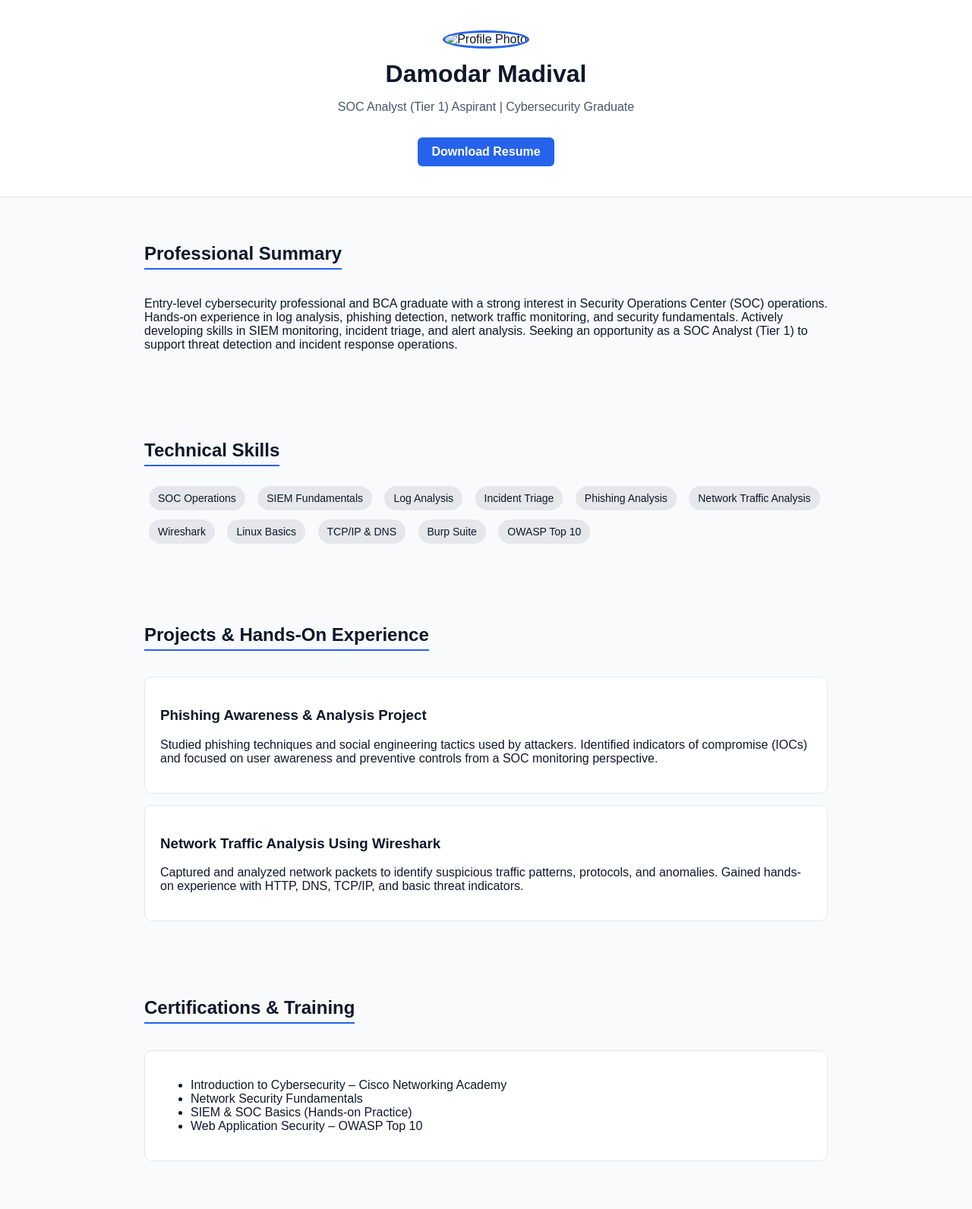
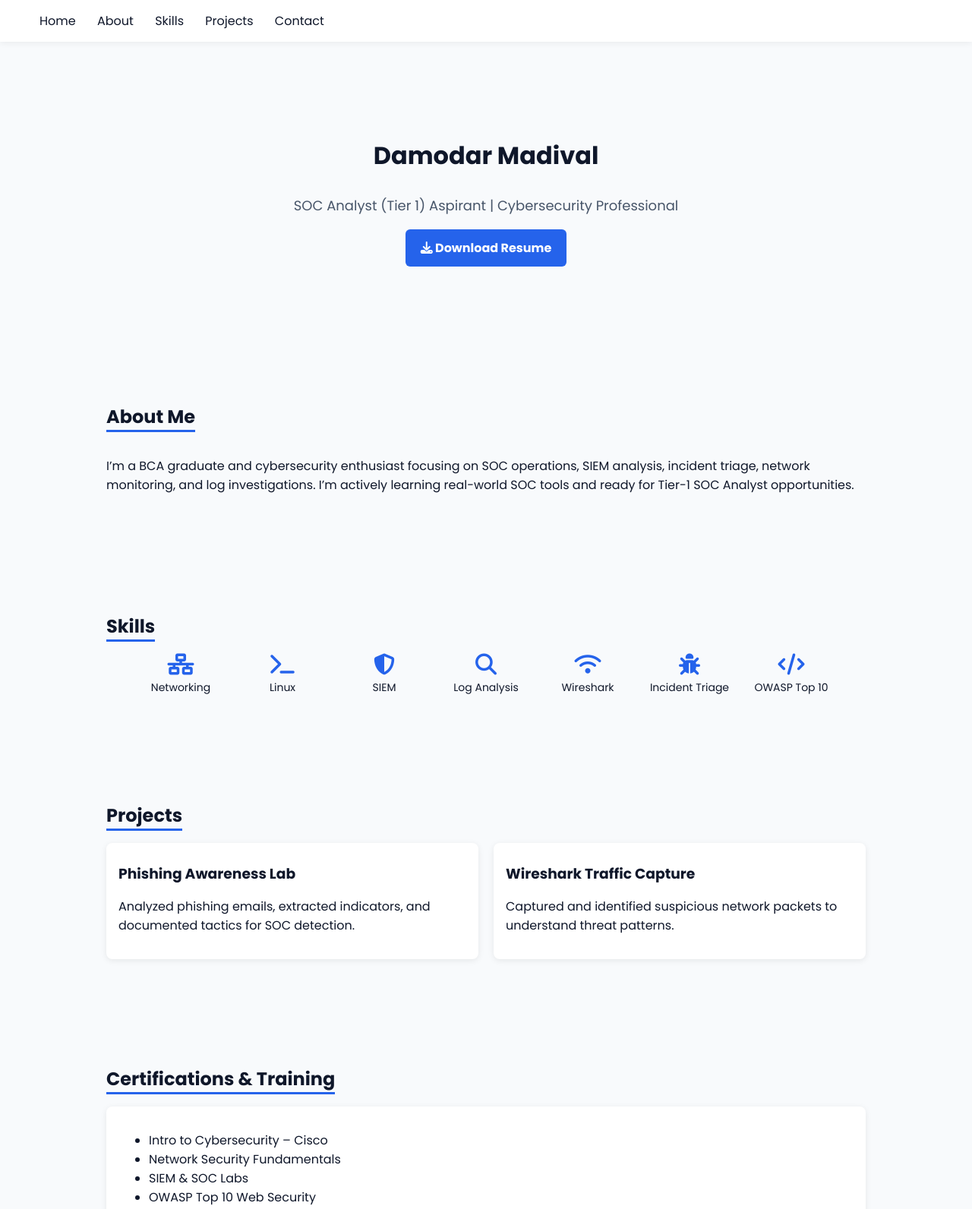
Before and after one commit to DamodarMadival88/DamodarMadival.github.io, a plain HTML site: page index.html in a window 1280 px wide. Shown: the top 1592 px of the page at 76% size. Drawn offline with Linux system fonts and the light colour scheme.

Commit message:
Update index.html

```diff
--- a/index.html
+++ b/index.html
@@ -5,85 +5,106 @@
     <title>Damodar Madival | SOC Analyst Portfolio</title>
     <meta name="viewport" content="width=device-width, initial-scale=1.0">
 
+    <!-- Font & icons -->
+    <link href="https://fonts.googleapis.com/css2?family=Poppins:wght@300;400;600;700&display=swap" rel="stylesheet">
+    <link rel="stylesheet" href="https://cdnjs.cloudflare.com/ajax/libs/font-awesome/6.5.1/css/all.min.css">
+
     <style>
         body {
-            font-family: Arial, sans-serif;
+            font-family: 'Poppins', sans-serif;
             margin: 0;
             background: #f8fafc;
             color: #0f172a;
+            scroll-behavior: smooth;
         }
-
         header {
-            background: #ffffff;
-            padding: 40px 20px;
+            background: white;
+            box-shadow: 0px 2px 8px rgba(0,0,0,0.06);
+            position: fixed;
+            width: 100%;
+            top: 0;
+            z-index: 100;
+        }
+        nav {
+            display: flex;
+            justify-content: space-between;
+            align-items: center;
+            padding: 15px 40px;
+        }
+        nav a {
+            text-decoration: none;
+            margin: 0 12px;
+            font-weight: 500;
+            color: #0f172a;
+        }
+        .hero {
+            display: flex;
+            flex-direction: column;
+            align-items: center;
             text-align: center;
-            border-bottom: 1px solid #e5e7eb;
+            padding: 100px 20px;
+            margin-top: 60px;
         }
-
-        header img {
-            width: 140px;
-            height: 140px;
-            border-radius: 50%;
-            border: 3px solid #2563eb;
-        }
-
-        header h1 {
-            margin: 15px 0 5px;
-        }
-
-        header p {
-            color: #475569;
-        }
-
-        .btn {
-            display: inline-block;
-            margin-top: 15px;
-            padding: 10px 18px;
+        .hero h1 { font-size: 32px; font-weight: 700; }
+        .hero p { font-size: 18px; color: #475569; margin: 6px 0; }
+        .btn-resume {
             background: #2563eb;
-            color: #ffffff;
+            color: white;
+            padding: 12px 20px;
             border-radius: 6px;
             font-weight: bold;
+            text-decoration: none;
+            margin-top: 12px;
         }
-
         section {
-            padding: 40px 20px;
-            max-width: 900px;
+            padding: 60px 20px;
+            max-width: 1000px;
             margin: auto;
         }
-
-        h2 {
-            border-bottom: 2px solid #2563eb;
+        section h2 {
+            font-size: 24px;
+            border-bottom: 3px solid #2563eb;
             display: inline-block;
-            padding-bottom: 5px;
+            margin-bottom: 16px;
         }
-
-        .skills span {
-            display: inline-block;
-            background: #e5e7eb;
-            padding: 8px 12px;
-            margin: 6px;
-            border-radius: 20px;
+        .skills-grid {
+            display: flex;
+            flex-wrap: wrap;
+            gap: 14px;
+            justify-content: center;
+        }
+        .skills-grid div {
+            width: 120px;
+            text-align: center;
             font-size: 14px;
+            color: #0f172a;
         }
-
+        .skills-grid div i {
+            font-size: 28px;
+            color: #2563eb;
+            margin-bottom: 6px;
+        }
+        .projects-grid {
+            display: grid;
+            grid-template-columns: repeat(auto-fit, minmax(260px,1fr));
+            gap: 20px;
+        }
         .card {
-            background: #ffffff;
-            padding: 20px;
-            border-radius: 10px;
-            margin-top: 15px;
-            border: 1px solid #e5e7eb;
+            background: white;
+            border-radius: 8px;
+            padding: 16px;
+            box-shadow: 0px 2px 8px rgba(0,0,0,0.08);
         }
-
-        a {
-            color: #2563eb;
-            text-decoration: none;
+        .card h3 { margin: 10px 0; }
+        .contact-info p {
+            margin: 6px 0;
         }
-
         footer {
             text-align: center;
-            padding: 20px;
+            padding: 16px;
             background: #ffffff;
             border-top: 1px solid #e5e7eb;
+            margin-top: 40px;
             color: #475569;
         }
     </style>
@@ -91,98 +112,82 @@
 <body>
 
 <header>
-    <img src="profile.jpg" alt="Profile Photo">
-
-    <h1>Damodar Madival</h1>
-    <p>SOC Analyst (Tier 1) Aspirant | Cybersecurity Graduate</p>
-
-    <a class="btn" href="resume.pdf" target="_blank">Download Resume</a>
+    <nav>
+        <div>
+            <a href="#hero">Home</a>
+            <a href="#about">About</a>
+            <a href="#skills">Skills</a>
+            <a href="#projects">Projects</a>
+            <a href="#contact">Contact</a>
+        </div>
+    </nav>
 </header>
 
-<section>
-    <h2>Professional Summary</h2>
+<div id="hero" class="hero">
+    <h1>Damodar Madival</h1>
+    <p>SOC Analyst (Tier 1) Aspirant | Cybersecurity Professional</p>
+    <a class="btn-resume" href="resume.pdf" target="_blank"><i class="fa fa-download"></i> Download Resume</a>
+</div>
+
+<section id="about">
+    <h2>About Me</h2>
     <p>
-        Entry-level cybersecurity professional and BCA graduate with a strong interest in
-        Security Operations Center (SOC) operations. Hands-on experience in log analysis,
-        phishing detection, network traffic monitoring, and security fundamentals.
-        Actively developing skills in SIEM monitoring, incident triage, and alert analysis.
-        Seeking an opportunity as a SOC Analyst (Tier 1) to support threat detection
-        and incident response operations.
+        I’m a BCA graduate and cybersecurity enthusiast focusing on SOC operations,
+        SIEM analysis, incident triage, network monitoring, and log investigations.
+        I’m actively learning real-world SOC tools and ready for Tier-1 SOC Analyst opportunities.
     </p>
 </section>
 
-<section>
-    <h2>Technical Skills</h2>
-    <div class="skills">
-        <span>SOC Operations</span>
-        <span>SIEM Fundamentals</span>
-        <span>Log Analysis</span>
-        <span>Incident Triage</span>
-        <span>Phishing Analysis</span>
-        <span>Network Traffic Analysis</span>
-        <span>Wireshark</span>
-        <span>Linux Basics</span>
-        <span>TCP/IP & DNS</span>
-        <span>Burp Suite</span>
-        <span>OWASP Top 10</span>
+<section id="skills">
+    <h2>Skills</h2>
+    <div class="skills-grid">
+        <div><i class="fa fa-network-wired"></i><br>Networking</div>
+        <div><i class="fa fa-terminal"></i><br>Linux</div>
+        <div><i class="fa fa-shield-alt"></i><br>SIEM</div>
+        <div><i class="fa fa-search"></i><br>Log Analysis</div>
+        <div><i class="fa fa-wifi"></i><br>Wireshark</div>
+        <div><i class="fa fa-bug"></i><br>Incident Triage</div>
+        <div><i class="fa fa-code"></i><br>OWASP Top 10</div>
     </div>
 </section>
 
-<section>
-    <h2>Projects & Hands-On Experience</h2>
-
-    <div class="card">
-        <h3>Phishing Awareness & Analysis Project</h3>
-        <p>
-            Studied phishing techniques and social engineering tactics used by attackers.
-            Identified indicators of compromise (IOCs) and focused on user awareness
-            and preventive controls from a SOC monitoring perspective.
-        </p>
+<section id="projects">
+    <h2>Projects</h2>
+    <div class="projects-grid">
+        <div class="card">
+            <h3>Phishing Awareness Lab</h3>
+            <p>Analyzed phishing emails, extracted indicators, and documented tactics for SOC detection.</p>
+        </div>
+        <div class="card">
+            <h3>Wireshark Traffic Capture</h3>
+            <p>Captured and identified suspicious network packets to understand threat patterns.</p>
+        </div>
     </div>
-
-    <div class="card">
-        <h3>Network Traffic Analysis Using Wireshark</h3>
-        <p>
-            Captured and analyzed network packets to identify suspicious traffic patterns,
-            protocols, and anomalies. Gained hands-on experience with HTTP, DNS,
-            TCP/IP, and basic threat indicators.
-        </p>
-    </div>
-
 </section>
 
-<section>
+<section id="certifications">
     <h2>Certifications & Training</h2>
-
     <div class="card">
         <ul>
-            <li>Introduction to Cybersecurity – Cisco Networking Academy</li>
+            <li>Intro to Cybersecurity – Cisco</li>
             <li>Network Security Fundamentals</li>
-            <li>SIEM & SOC Basics (Hands-on Practice)</li>
-            <li>Web Application Security – OWASP Top 10</li>
+            <li>SIEM & SOC Labs</li>
+            <li>OWASP Top 10 Web Security</li>
         </ul>
     </div>
-
 </section>
 
-<section>
-    <h2>GitHub & Learning Labs</h2>
-    <p>
-        🔗 <a href="https://github.com/DamodarMadival88" target="_blank">
-            https://github.com/DamodarMadival88
-        </a><br>
-        (Includes SOC labs, security notes, and hands-on practice)
-    </p>
-</section>
-
-<section>
+<section id="contact">
     <h2>Contact</h2>
-    <p>Email: yourmail@example.com</p>
-    <p>Location: Vasco, Goa</p>
+    <div class="contact-info">
+        <p>Email: yourmail@example.com</p>
+        <p>GitHub: <a href="https://github.com/DamodarMadival88" target="_blank">github.com/DamodarMadival88</a></p>
+        <p>Location: Vasco, Goa</p>
+    </div>
 </section>
 
 <footer>
-    © 2025 Damodar Madival | SOC Analyst Portfolio
+    © 2025 Damodar Madival – SOC Analyst Portfolio
 </footer>
 
 </body>
```
